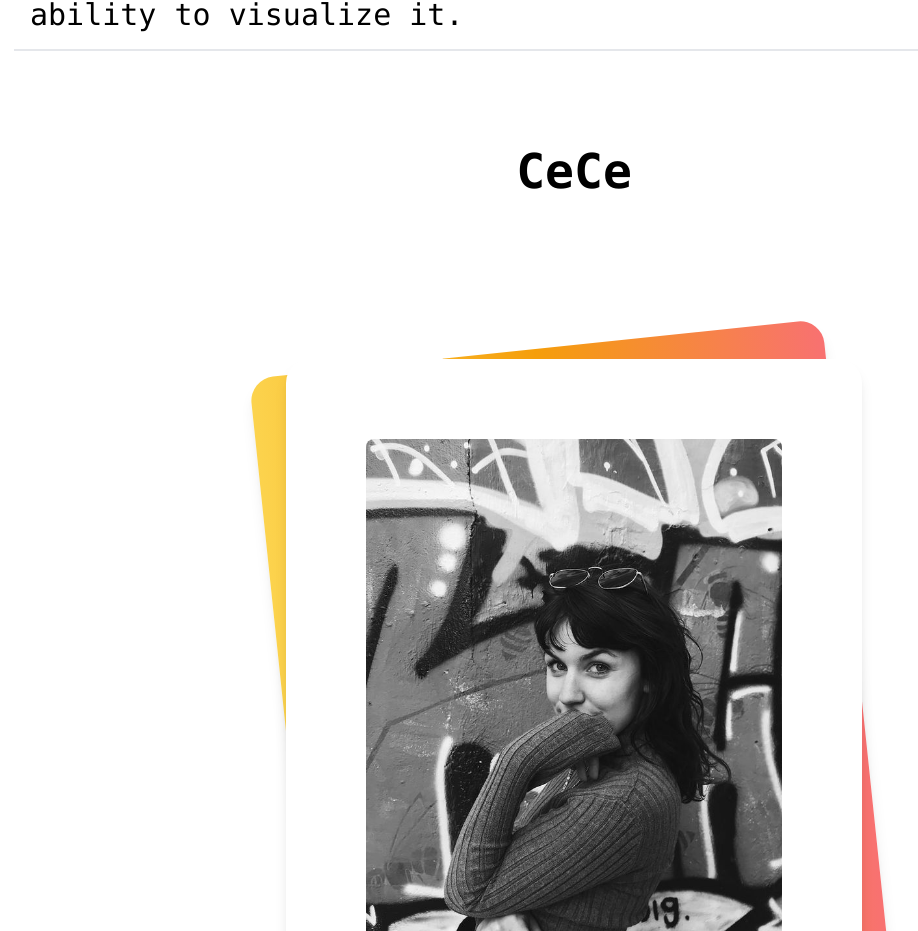
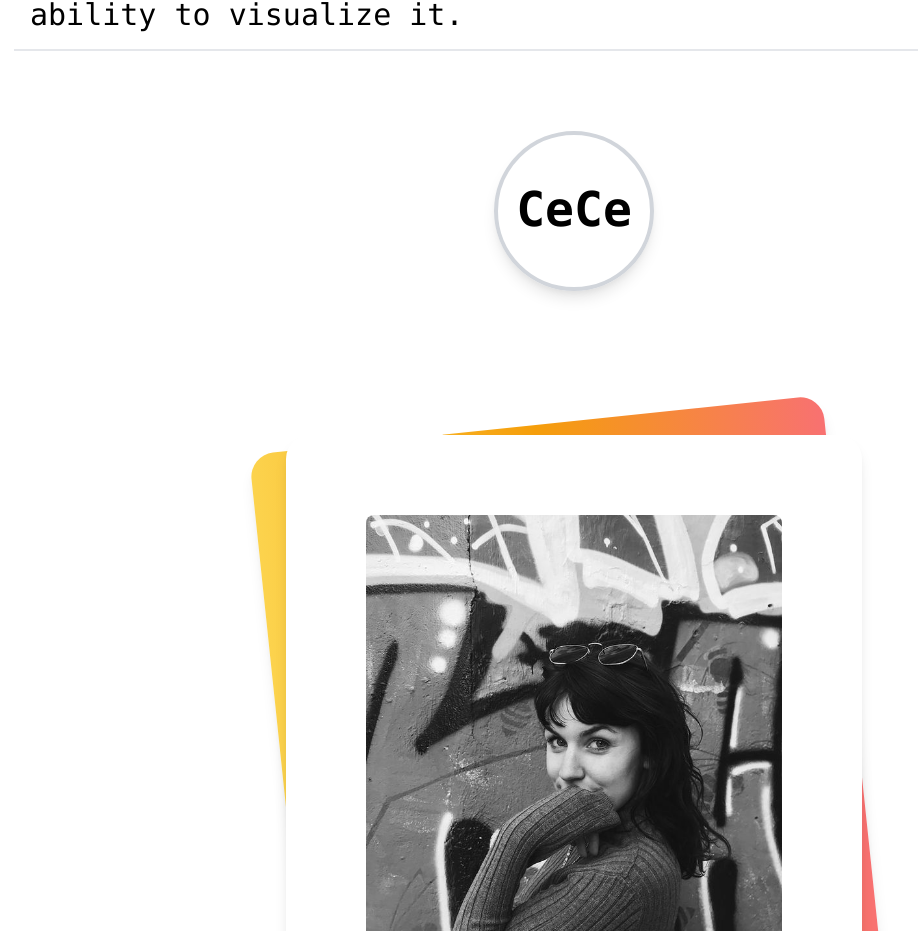
Before and after one commit to EcaCosca/BlogByCeCe, a React (Create React App) app: page /about in a window 1280 px wide. Shown: the part 2115-3046 px from the top of the page, without its empty margins (66-984 px from the left). Built offline with nearby package versions, Linux system fonts and the light colour scheme.

Commit message:
Added styles to h2 in about component for hover

```diff
--- a/src/pages/about.js
+++ b/src/pages/about.js
@@ -32,7 +32,9 @@ const About = () => {
                     Both careers have given me the opportunity to develop my most creative and revolutionary side when it comes to talking about fashion. Thanks to various interviews and meetings with professionals, I arrived at the conclusion that there is a personal process given at an exact moment in the career of each artist that leads us to fashion, seen from different perspectives. We only need to have the ability to visualize it.
                     <br />
                     </p>
-                    <h2 className="text-5xl mb-1 p-4 font-bold">CeCe</h2>
+                    <div className='rounded-full h-40 w-40 flex items-center justify-center border-4 border-gray-300 shadow-lg transform hover:scale-125 hover:shadow-2xl transition ease-in-out duration-1000'>
+                        <h2 className="text-5xl mb-1 p-4 font-bold">CeCe</h2>
+                    </div>
                 </div>
             </div>
 
```
